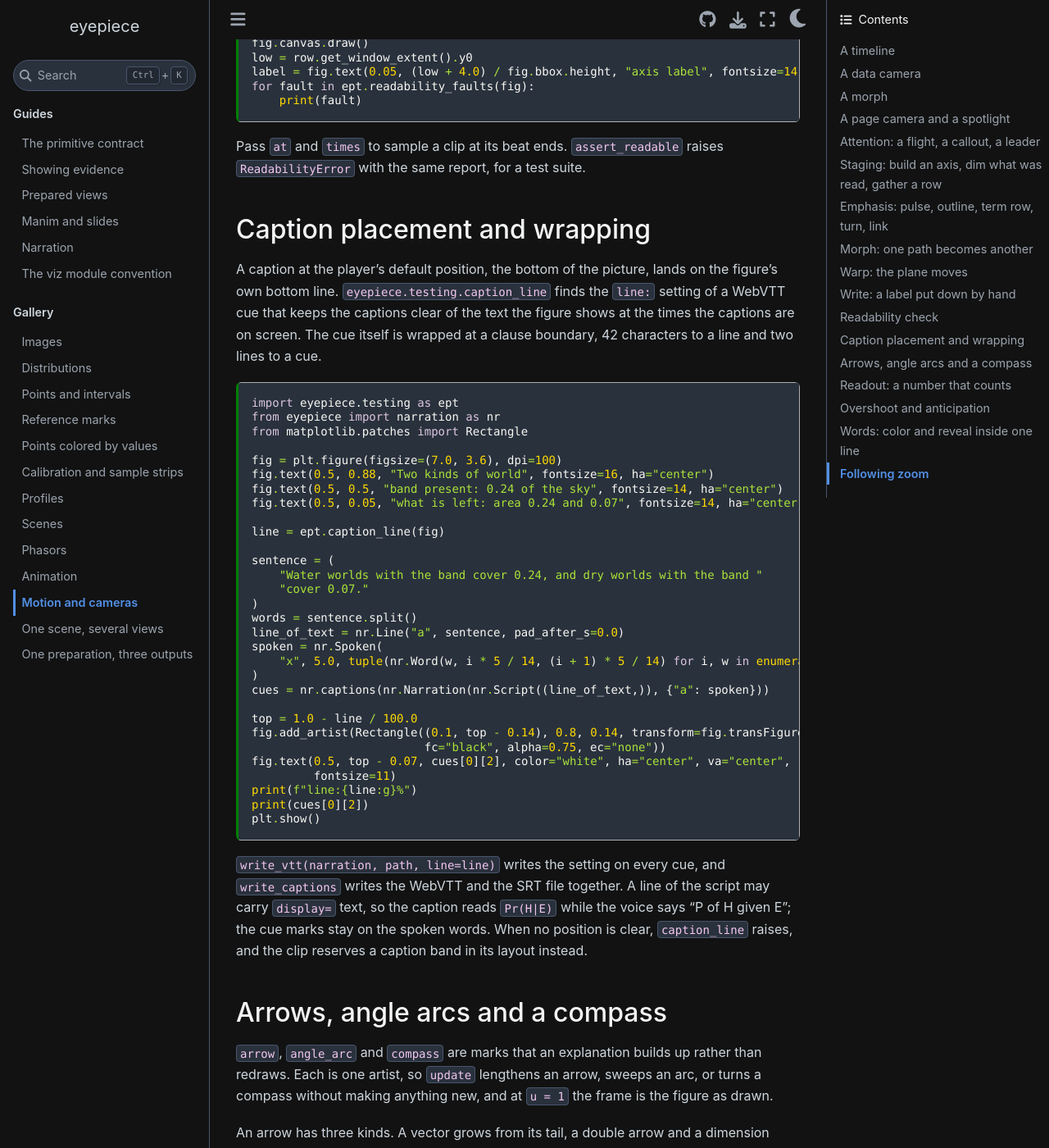
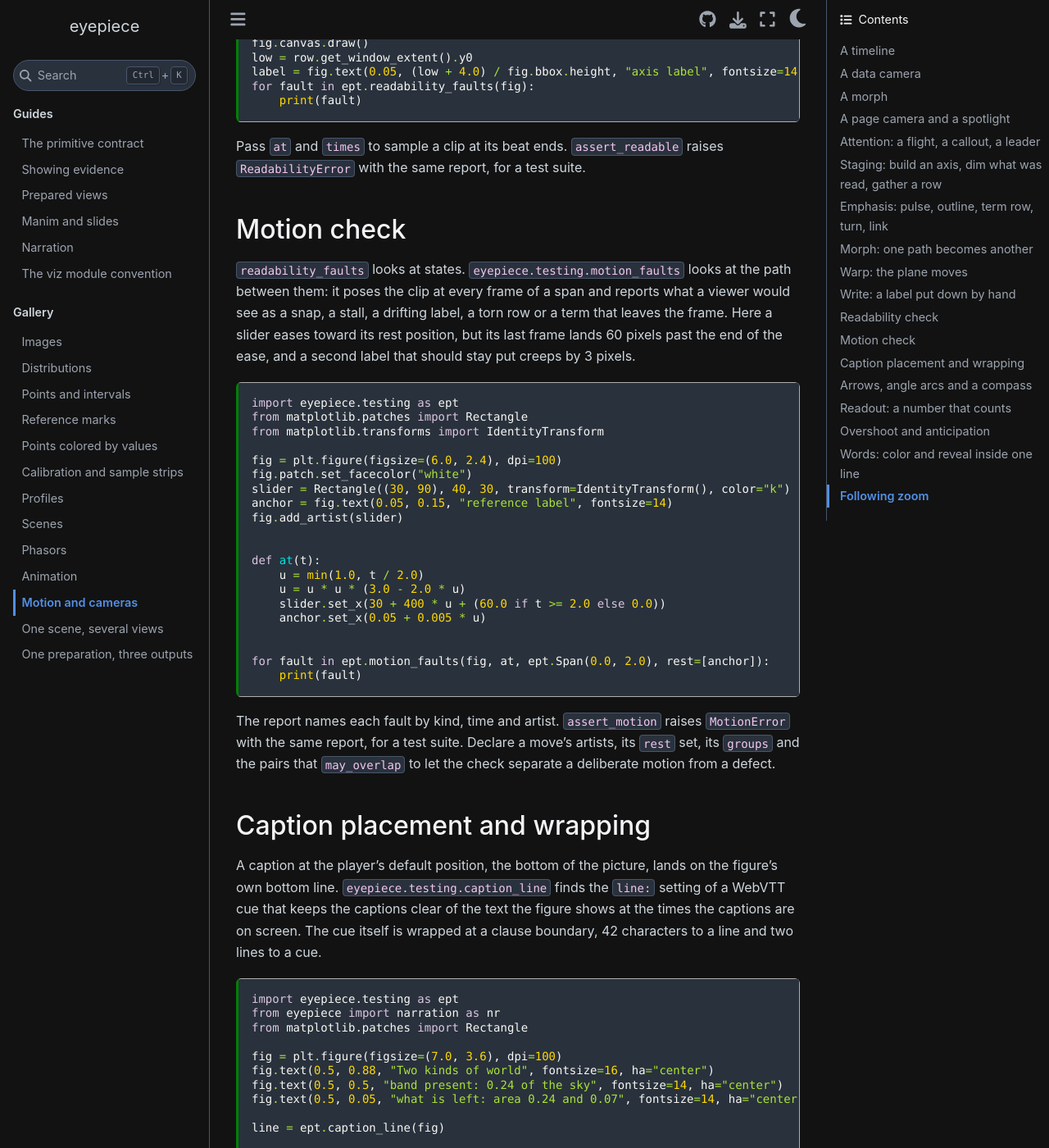
Before and after one commit to CoreySpohn/eyepiece, a Sphinx documentation site: the page built from docs/gallery/motion.md, in a window 1280 px wide and 1400 px high, scrolled down 12783 px. Shown: the whole window at 82% size. Built offline with Sphinx 7.4.7 and the Sphinx Book theme 1.1.4, drawn with Linux system fonts in a browser that asks for light colours; pages that are not in the unit, such as notebooks, are missing from menus.

Commit message:
docs(testing): document motion_faults in the contract, gallery and index

````diff
--- a/docs/gallery/motion.md
+++ b/docs/gallery/motion.md
@@ -670,6 +670,43 @@ for fault in ept.readability_faults(fig):
 Pass `at` and `times` to sample a clip at its beat ends. `assert_readable`
 raises `ReadabilityError` with the same report, for a test suite.
 
+## Motion check
+
+`readability_faults` looks at states. `eyepiece.testing.motion_faults` looks at
+the path between them: it poses the clip at every frame of a span and reports
+what a viewer would see as a snap, a stall, a drifting label, a torn row or a
+term that leaves the frame. Here a slider eases toward its rest position, but
+its last frame lands 60 pixels past the end of the ease, and a second label
+that should stay put creeps by 3 pixels.
+
+```{code-cell} python
+import eyepiece.testing as ept
+from matplotlib.patches import Rectangle
+from matplotlib.transforms import IdentityTransform
+
+fig = plt.figure(figsize=(6.0, 2.4), dpi=100)
+fig.patch.set_facecolor("white")
+slider = Rectangle((30, 90), 40, 30, transform=IdentityTransform(), color="k")
+anchor = fig.text(0.05, 0.15, "reference label", fontsize=14)
+fig.add_artist(slider)
+
+
+def at(t):
+    u = min(1.0, t / 2.0)
+    u = u * u * (3.0 - 2.0 * u)
+    slider.set_x(30 + 400 * u + (60.0 if t >= 2.0 else 0.0))
+    anchor.set_x(0.05 + 0.005 * u)
+
+
+for fault in ept.motion_faults(fig, at, ept.Span(0.0, 2.0), rest=[anchor]):
+    print(fault)
+```
+
+The report names each fault by kind, time and artist. `assert_motion` raises
+`MotionError` with the same report, for a test suite. Declare a move's
+artists, its `rest` set, its `groups` and the pairs that `may_overlap` to
+let the check separate a deliberate motion from a defect.
+
 ## Caption placement and wrapping
 
 A caption at the player's default position, the bottom of the picture, lands
````
Also changed, not shown: docs/contract.md (+24 -0 lines), docs/index.md (+3 -1 lines).
